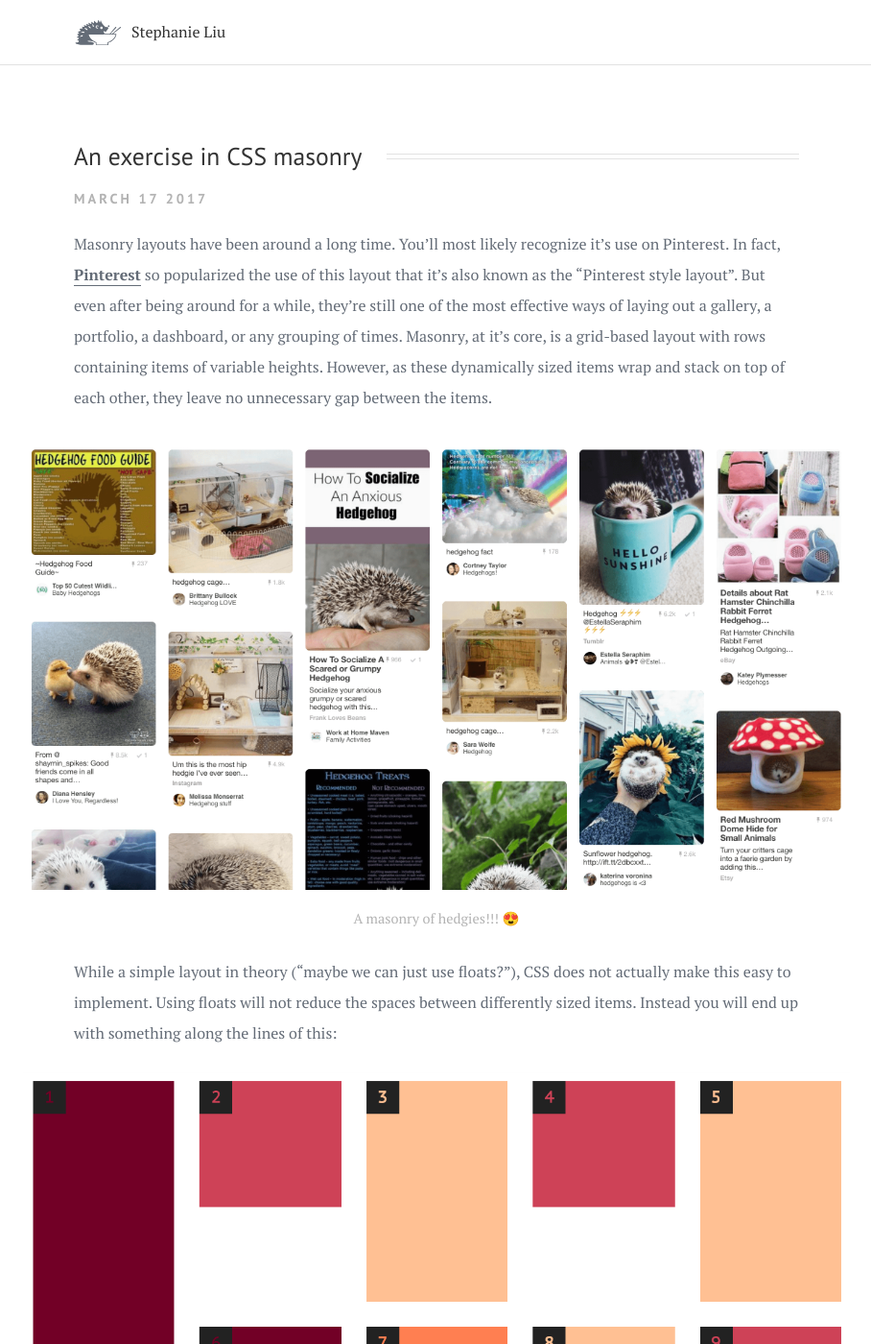
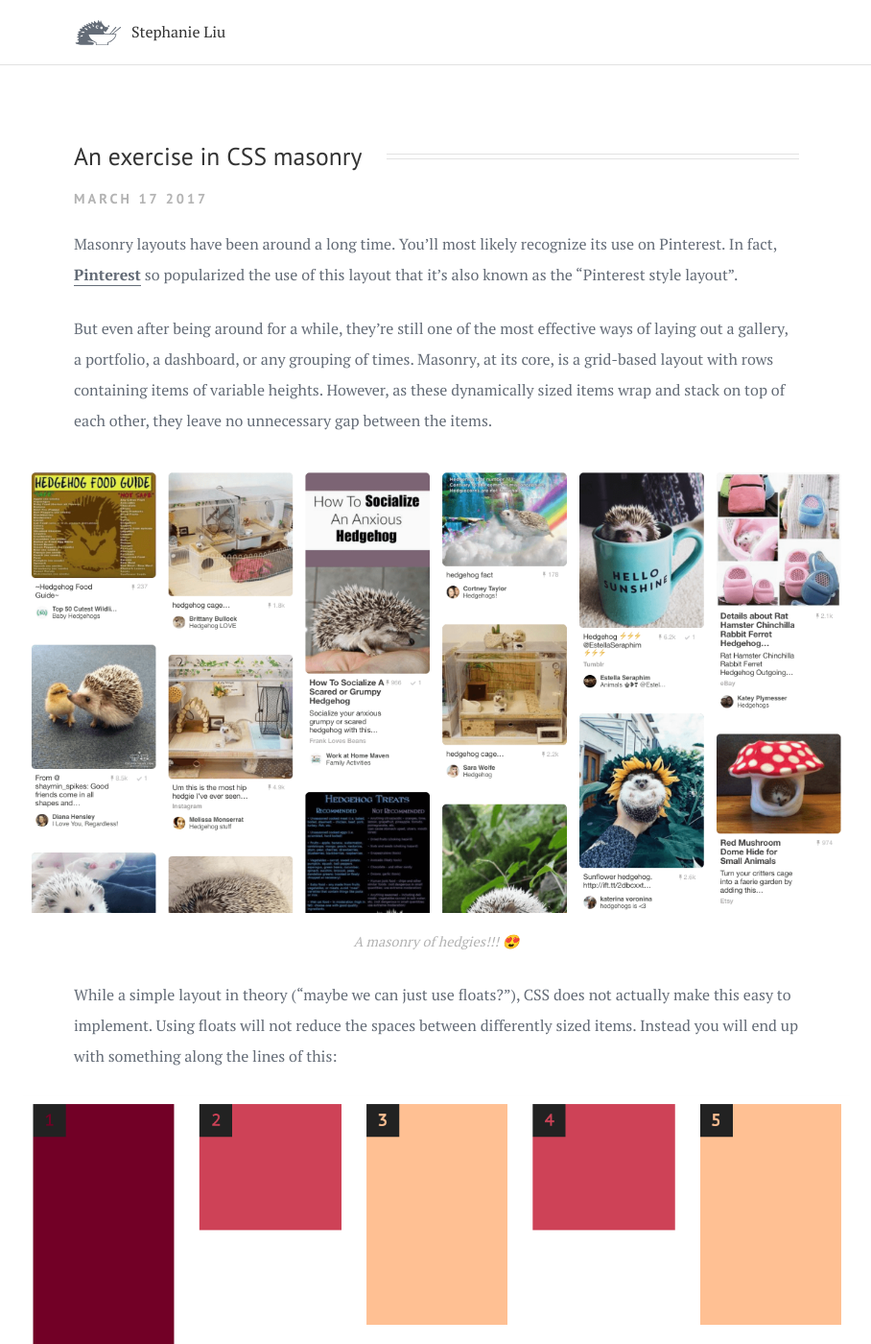
Before and after one commit to ramenhog/ramenhog.github.io, a Jekyll site: the page built from _posts/2017-03-17-an-exercise-in-css-masonry.md, in a window 1280 px wide and 1400 px high. Shown: the whole window at 96% size, without its empty margins (185-1093 px from the left). Built offline with Jekyll 4.4.1, drawn with Linux system fonts in a browser that asks for light colours; some of the changed text lies outside the part shown.

Commit message:
style changes and fix its

```diff
--- a/_posts/2017-03-17-an-exercise-in-css-masonry.md
+++ b/_posts/2017-03-17-an-exercise-in-css-masonry.md
@@ -8,7 +8,9 @@ image:
   facebook: /assets/pinterest-masonry.png
 ---
 
-Masonry layouts have been around a long time. You'll most likely recognize it's use on Pinterest. In fact, [Pinterest](https://pinterest.com){:target="_blank"} so popularized the use of this layout that it’s also known as the “Pinterest style layout”. But even after being around for a while, they’re still one of the most effective ways of laying out a gallery, a portfolio, a dashboard, or any grouping of times.  Masonry, at it’s core, is a grid-based layout with rows containing items of variable heights. However, as these dynamically sized items wrap and stack on top of each other, they leave no unnecessary gap between the items.
+Masonry layouts have been around a long time. You'll most likely recognize its use on Pinterest. In fact, [Pinterest](https://pinterest.com){:target="_blank"} so popularized the use of this layout that it’s also known as the “Pinterest style layout”.
+
+But even after being around for a while, they’re still one of the most effective ways of laying out a gallery, a portfolio, a dashboard, or any grouping of times.  Masonry, at its core, is a grid-based layout with rows containing items of variable heights. However, as these dynamically sized items wrap and stack on top of each other, they leave no unnecessary gap between the items.
 
 <!--more-->
 
@@ -57,7 +59,7 @@ The div with class `.masonry` will serve as the main container for all the diffe
 
 `Column count` is used for dictating the number of columns you want to appear in your layout. In this case, we're creating a masonry layout with five columns, so we're simply setting that property to five.  The browser will then automatically set the maximum column height for each column so that they are all roughly equal in height.
 
-We are also setting `column-gap` to 0, which controls the amount of space between columns, but _not_ rows. So, instead of dictating that space on each column, we’ll actually let the `.item` element take care of that with it’s own padding. These `.item` elements actually act as a container to control the spacing between elements. This way the spacing all around each item will stay consistent without any funky wrapping.
+We are also setting `column-gap` to 0, which controls the amount of space between columns, but _not_ rows. So, instead of dictating that space on each column, we’ll actually let the `.item` element take care of that with its own padding. These `.item` elements actually act as a container to control the spacing between elements. This way the spacing all around each item will stay consistent without any funky wrapping.
 
 {% highlight css %}
 .item {
--- a/_sass/_post.scss
+++ b/_sass/_post.scss
@@ -110,6 +110,10 @@
       }
     }
 
+    em {
+      font-style: italic;
+    }
+
     img,
     .image,
     .cp_embed_wrapper {
@@ -129,6 +133,7 @@
       }
 
       &+ em {
+        font-style: none;
         margin: -10px 0 20px;
         color: $nobel;
         font-size: 0.9rem;
```
